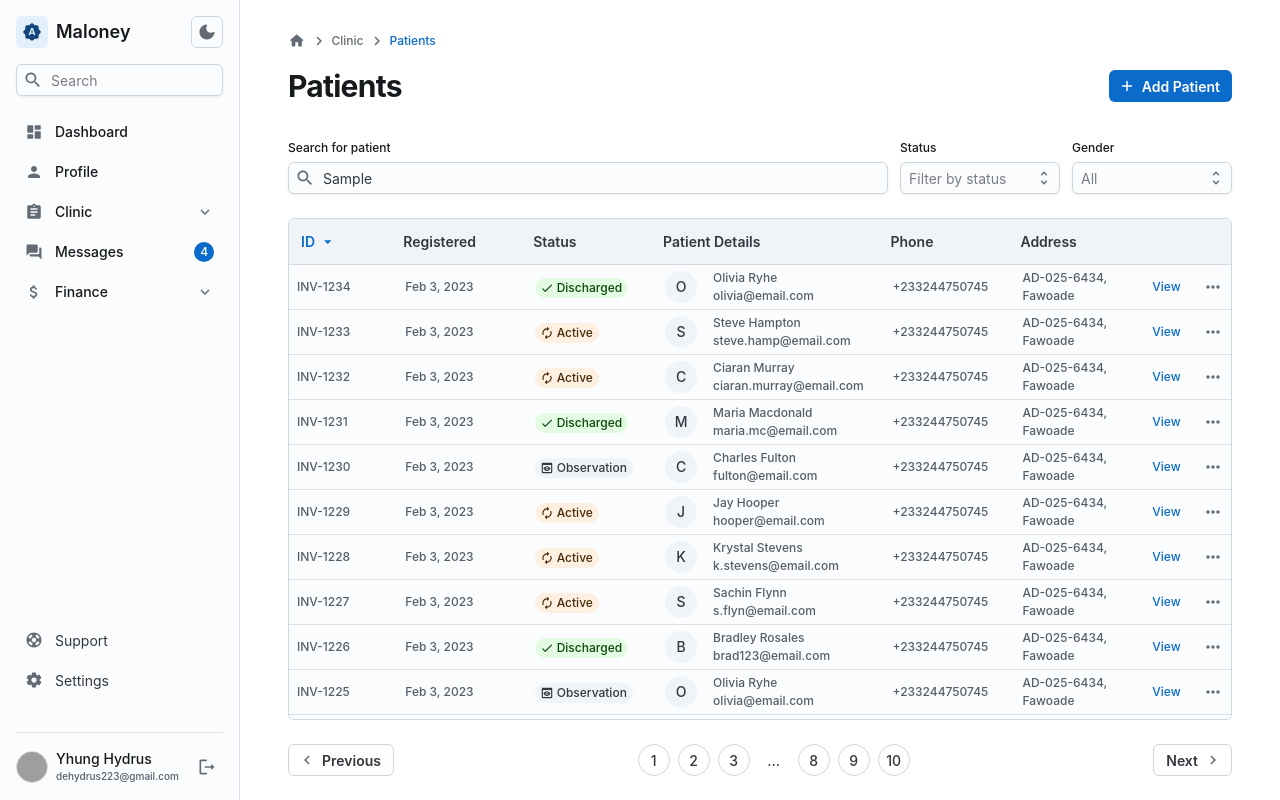
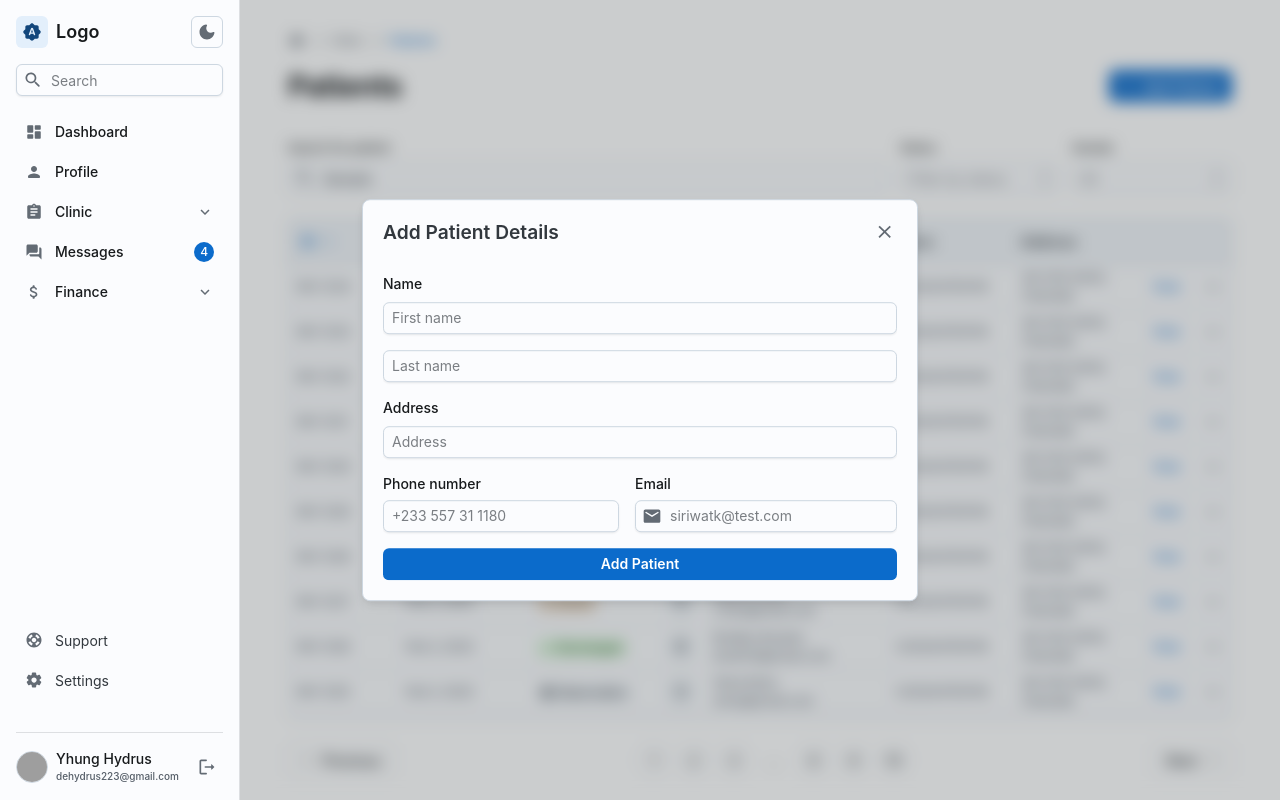
Before and after one commit to winifredbday/Emr-site, a React (Create React App) app in the folder frontend/: page /patients in a window 1280 px wide. Both pictures are taken after typing "Sample" into the empty fields and a click on the button "Add Patient". Built offline with nearby package versions, Linux system fonts and the light colour scheme; grey boxes are pictures that could not be loaded.

Commit message:
updated with add patient feature

```diff
--- a/frontend/src/components/Sidebar.tsx
+++ b/frontend/src/components/Sidebar.tsx
@@ -117,7 +117,7 @@ export default function Sidebar() {
         <IconButton variant="soft" color="primary" size="sm">
           <BrightnessAutoRoundedIcon />
         </IconButton>
-        <Typography level="title-lg">Maloney</Typography>
+        <Typography level="title-lg">Logo</Typography>
         <ColorSchemeToggle sx={{ ml: 'auto' }} />
       </Box>
       <Input size="sm" startDecorator={<SearchRoundedIcon />} placeholder="Search" />
--- /dev/null
+++ b/frontend/src/components/patients/AddPatientModal.tsx
@@ -0,0 +1,77 @@
+import * as React from 'react';
+import Button from '@mui/joy/Button';
+import FormControl from '@mui/joy/FormControl';
+import FormLabel from '@mui/joy/FormLabel';
+import FormHelperText from '@mui/joy/FormHelperText';
+import Input from '@mui/joy/Input';
+import Stack from '@mui/joy/Stack';
+import Modal from '@mui/joy/Modal';
+import ModalDialog from '@mui/joy/ModalDialog';
+import DialogTitle from '@mui/joy/DialogTitle';
+import DialogContent from '@mui/joy/DialogContent';
+import EmailRoundedIcon from '@mui/icons-material/EmailRounded';
+import ModalClose from '@mui/joy/ModalClose';
+
+interface AddPatientModalProps{
+    open: boolean;
+    onClose: () => void;
+}
+export default function AddPatientModal({open, onClose}: AddPatientModalProps) {
+
+  return (
+    <React.Fragment>
+
+      <Modal keepMounted open={open} onClose={onClose} sx={{}}>
+        <ModalDialog>
+          <DialogTitle sx={{fontSize: '1.2rem'}}>Add Patient Details  <ModalClose variant="plain" sx={{ m: 1 }} /></DialogTitle>
+          <DialogContent sx={{marginTop: '1rem'}}>
+          <Stack spacing={2} sx={{ flexGrow: 1 }}>
+              <Stack spacing={1}>
+                <FormLabel>Name</FormLabel>
+                <FormControl
+                  sx={{ display: { sm: 'flex-column', md: 'flex-row' }, gap: 2 }}
+                >
+                  <Input size="sm" placeholder="First name" />
+                  <Input size="sm" placeholder="Last name" sx={{ flexGrow: 1 }} />
+                </FormControl>
+              </Stack>
+              <Stack spacing={1}>
+                <FormLabel>Address</FormLabel>
+                <FormControl
+                  sx={{ display: { sm: 'flex-column', md: 'flex-row' }, gap: 2 }}
+                >
+
+                  <Input size="sm" placeholder="Address" sx={{ flexGrow: 1 }} />
+                </FormControl>
+              </Stack>
+              <Stack direction="row" spacing={2}>
+                <FormControl>
+                  <FormLabel>Phone number</FormLabel>
+                  <Input size="sm" placeholder="+233 557 31 1180" />
+                </FormControl>
+                <FormControl sx={{ flexGrow: 1 }}>
+                  <FormLabel>Email</FormLabel>
+                  <Input
+                    size="sm"
+                    type="email"
+                    startDecorator={<EmailRoundedIcon />}
+                    placeholder="siriwatk@test.com"
+                    sx={{ flexGrow: 1 }}
+                  />
+                </FormControl>
+              </Stack>
+              <Button
+                color="primary"
+                size="sm"
+                sx={{width: "100%"}}
+                >
+                Add Patient
+              </Button>
+
+            </Stack>
+          </DialogContent>
+        </ModalDialog>
+      </Modal>
+    </React.Fragment>
+  );
+}
--- a/frontend/src/components/profile/MyProfile.tsx
+++ b/frontend/src/components/profile/MyProfile.tsx
@@ -10,8 +10,6 @@ import Input from '@mui/joy/Input';
 import IconButton from '@mui/joy/IconButton';
 import Textarea from '@mui/joy/Textarea';
 import Stack from '@mui/joy/Stack';
-import Select from '@mui/joy/Select';
-import Option from '@mui/joy/Option';
 import Typography from '@mui/joy/Typography';
 
 import Breadcrumbs from '@mui/joy/Breadcrumbs';
@@ -23,7 +21,7 @@ import CardOverflow from '@mui/joy/CardOverflow';
 import HomeRoundedIcon from '@mui/icons-material/HomeRounded';
 import ChevronRightRoundedIcon from '@mui/icons-material/ChevronRightRounded';
 import EmailRoundedIcon from '@mui/icons-material/EmailRounded';
-import AccessTimeFilledRoundedIcon from '@mui/icons-material/AccessTimeFilledRounded';
+
 
 import EditRoundedIcon from '@mui/icons-material/EditRounded';
 
--- a/frontend/src/pages/patients/Patients.tsx
+++ b/frontend/src/pages/patients/Patients.tsx
@@ -9,9 +9,14 @@ import ChevronRightRoundedIcon from '@mui/icons-material/ChevronRightRounded';
 import AddRoundedIcon from '@mui/icons-material/AddRounded';
 import PatientTable from '../../components/patients/PatientTable';
 import PatientList from '../../components/patients/PatientList';
+import AddPatientModal from '../../components/patients/AddPatientModal';
 
 
-export default function Dashboard() {
+export default function Patients() {
+  const [modalOpen, setModalOpen] = React.useState<boolean>(false);
+
+  const handleOpen = () => setModalOpen(true);
+  const handleClose = () => setModalOpen(false);
   return (
     <Box
       component="main"
@@ -79,12 +84,14 @@ export default function Dashboard() {
           color="primary"
           startDecorator={<AddRoundedIcon />}
           size="sm"
+          onClick={handleOpen}
         >
           Add Patient
         </Button>
       </Box>
       <PatientTable />
       <PatientList />
+      <AddPatientModal open={modalOpen} onClose={handleClose} />
     </Box>
   );
 }
```
